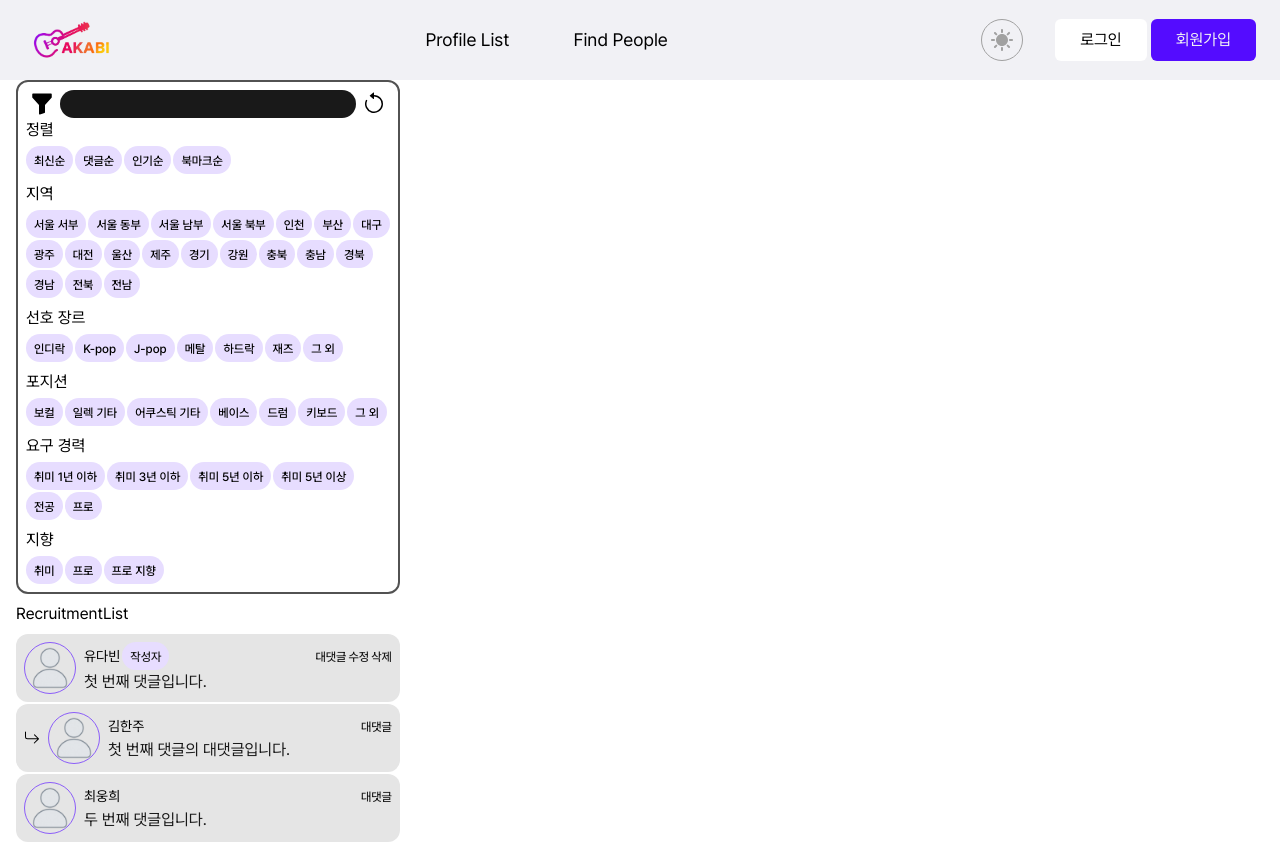
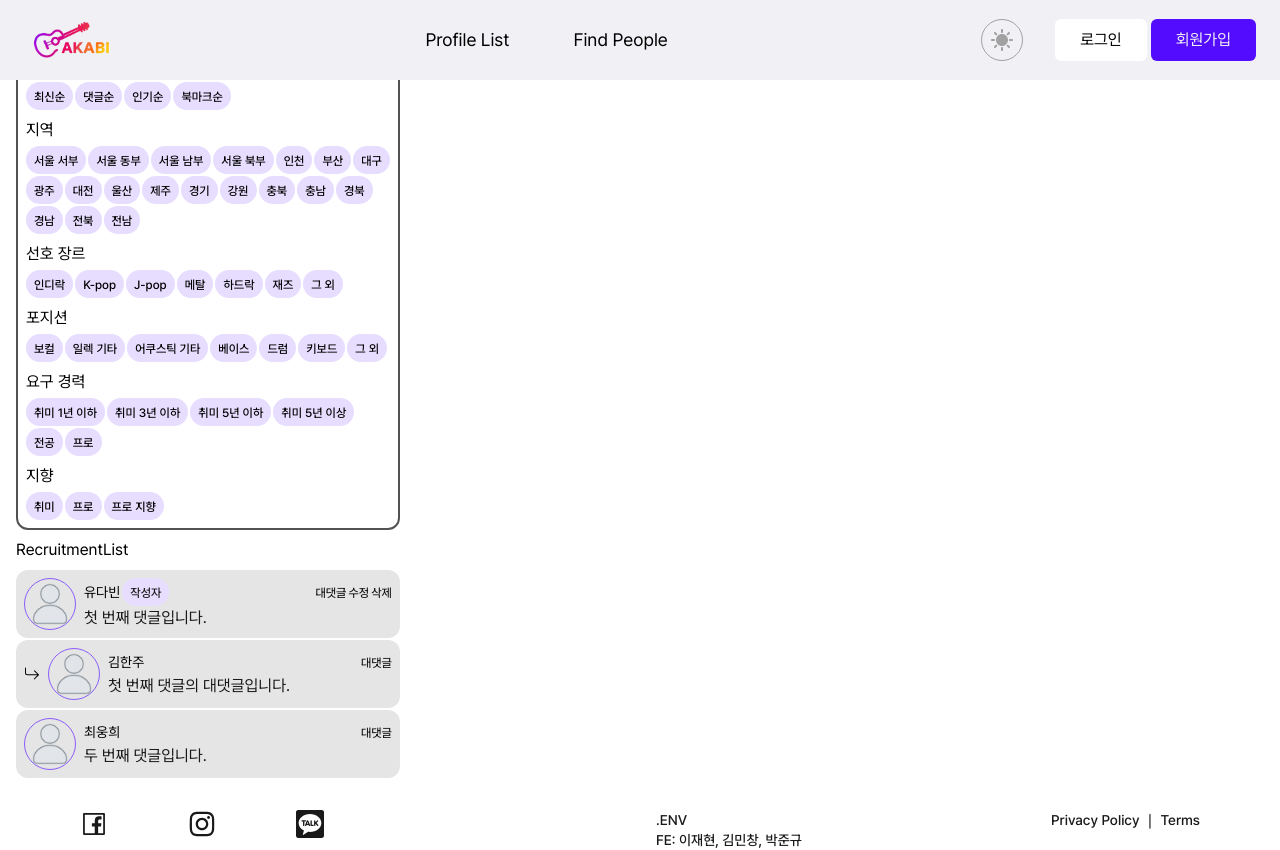
Before and after one commit to env-project/frontend, a React (Vite) app: page /recruitment-post in a window 1280 px wide. Shown: the top 850 px of the page. Built offline with nearby package versions, Linux system fonts and the light colour scheme.

Commit message:
#146 fix: 임시 패딩 삭제

```diff
--- a/src/pages/recruitment-post/RecruitmentList.tsx
+++ b/src/pages/recruitment-post/RecruitmentList.tsx
@@ -57,7 +57,7 @@ const DUMMY_COMMENT_LIST: CommentList = {
 
 export default function RecruitmentList() {
   return (
-    <div className="p-4 gap-2 flex flex-col pt-20">
+    <div className="p-4 gap-2 flex flex-col ">
       <Filter filterType="recruitmentPostFilter" />
       RecruitmentList
       <div className="flex flex-col items-start max-w-sm w-full space-y-0.5">
```
